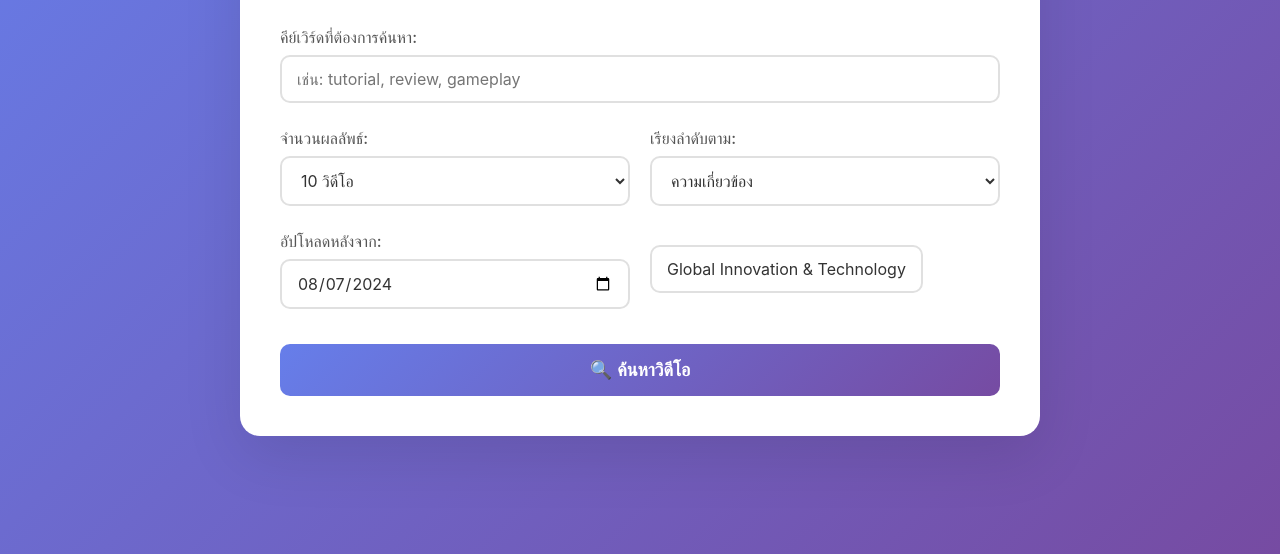
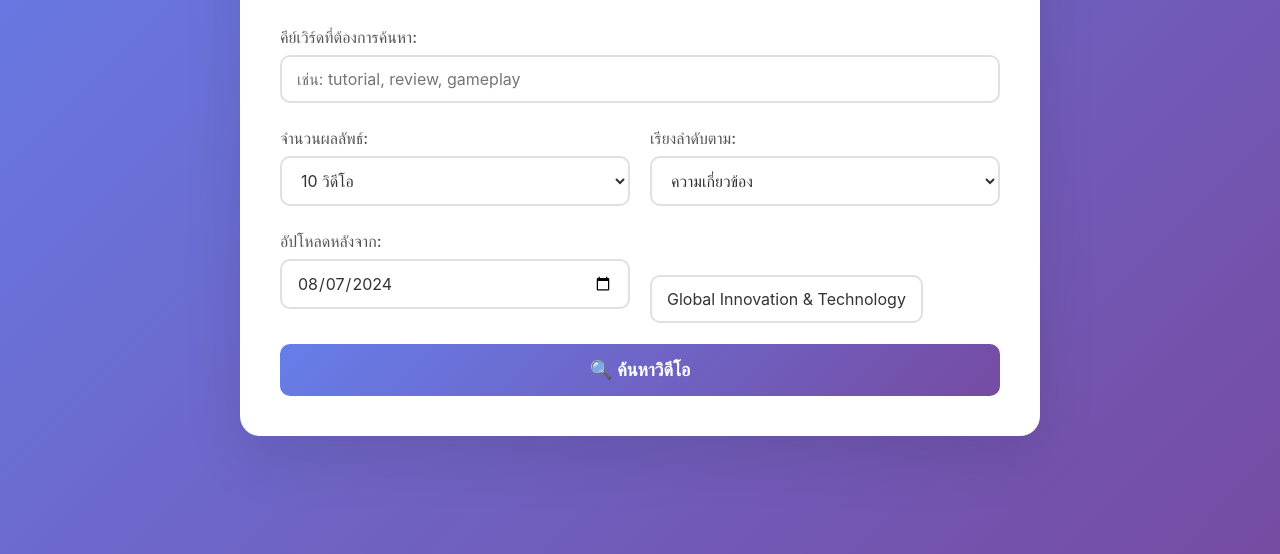
Before and after one commit to netipoch-pro/Search-channel-youtube, a website: page public/index.html in a window 1280 px wide. Shown: the part 246-800 px from the top of the page. Drawn offline with Linux system fonts and the light colour scheme.

Commit message:
update
update

```diff
--- a/public/index.html
+++ b/public/index.html
@@ -372,16 +372,15 @@
                     </select>
                 </div>
             </div>
-           <div class="form-row">
+           <div class="form-row" style="align-items: end;">
         <div class="form-group">
         <label for="publishedAfter">อัปโหลดหลังจาก:</label>
         <input type="date" id="publishedAfter" name="publishedAfter" value="2024-08-07">
     </div>
      <div class="form-group">
-        <label>&nbsp;</label> <a href="https://www.example.com" class="channel-button" style="text-decoration: none;">Global Innovation & Technology</a>
+        <a href="https://www.example.com" class="channel-button" style="text-decoration: none;">Global Innovation & Technology</a>
        </div>
           </div>
-
             <button type="submit" class="search-btn">
                 🔍 ค้นหาวิดีโอ
             </button>
```
Lines whose indentation alone changed are shown as unchanged.
